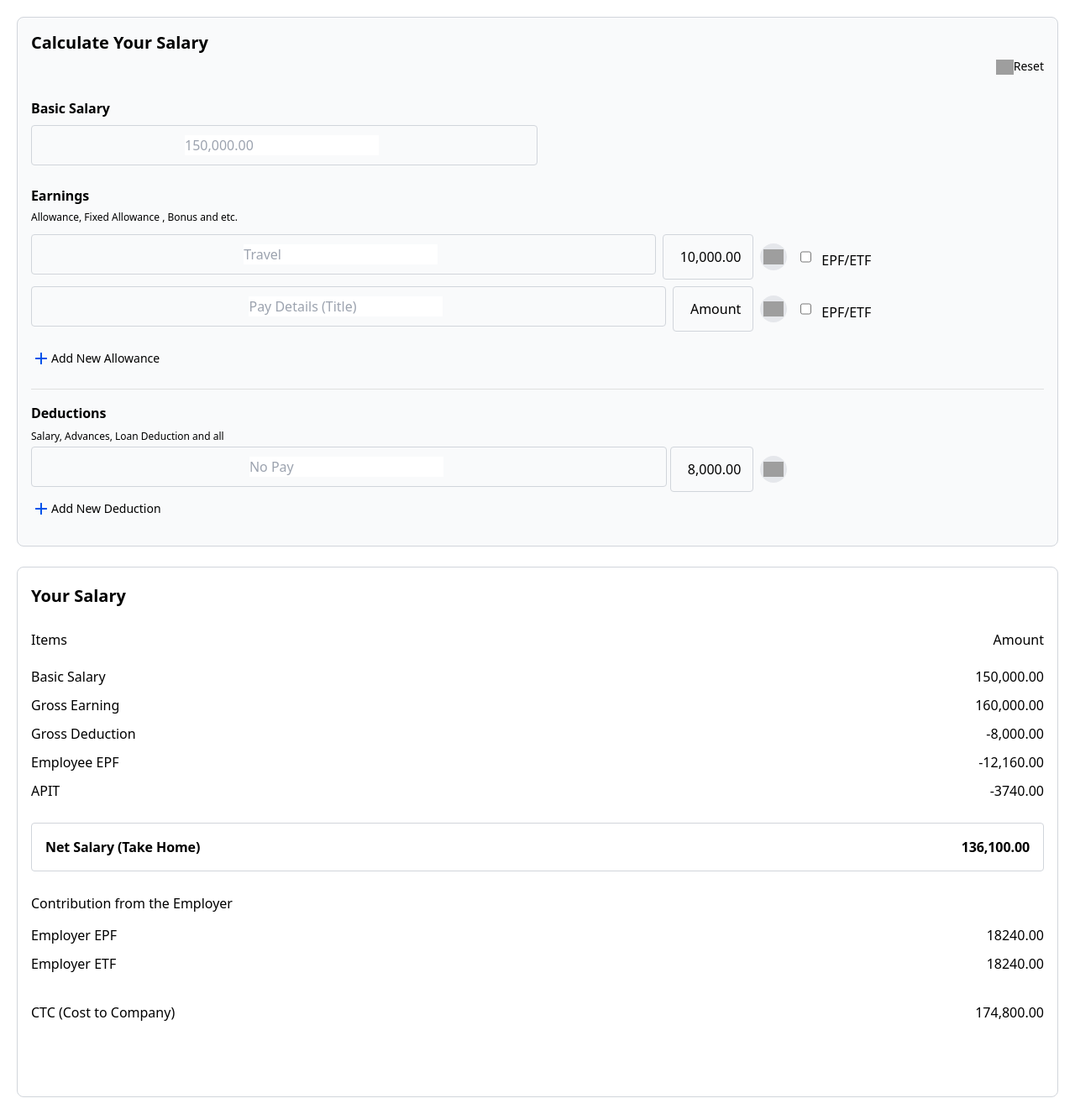
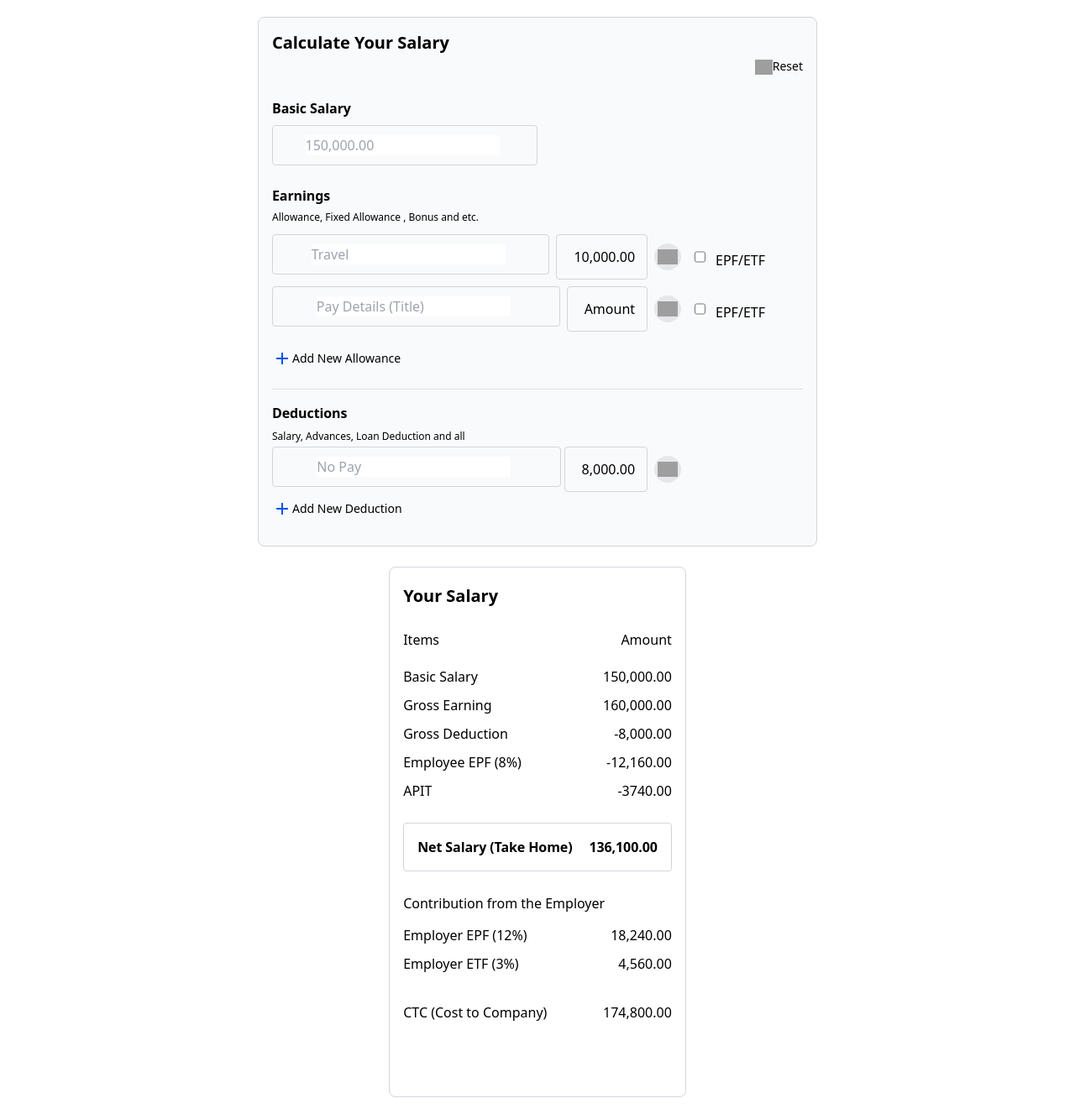
Before and after one commit to jeevajith123/salary-calculator-2024-Q1-jeevajith123, a React (Create React App) app in the folder salary-calculator/: page / in a window 1280 px wide. Shown: the whole page at 84% size. Built offline with nearby package versions, Linux system fonts and the light colour scheme; grey boxes are pictures that could not be loaded.

Commit message:
Update SalaryCalculator.jsx

```diff
--- a/salary-calculator/src/pages/SalaryCalculator.jsx
+++ b/salary-calculator/src/pages/SalaryCalculator.jsx
@@ -19,7 +19,7 @@ export default function SalaryCalculator() {
             {/*Salary calculator container section */}
             <div className="flex w-full items-center justify-center gap-6 bg-gray-white px-14 py-[142px] md:flex-col md:p-5">
                 {/*Salary Input Section*/}
-                <div className="flex w-680px h-616px mt-142px ml-128px justify-center md:w-full">
+                <div className="flex w-680px h-616px mt-142px ml-128px justify-start">
                     {/*Salary calculation Section*/}
                     <div className="w-full rounded-lg border border-solid border-gray-300 bg-gray-50 p-4">
                         {/*Earning and deduction section*/}
@@ -164,7 +164,7 @@ export default function SalaryCalculator() {
                 </div>
 
                 {/*Salary Summary Section*/}
-                <div className="w-[36%] md:w-full">
+                <div className="w-480px h-614px mt-142px ml-832px">
                     {/*Salary detail Section*/}
                     <div className="flex flex-col items-center gap-[26px] rounded-lg border border-solid border-gray-300 bg-gray-white px-4 py-7 sm:py-5">
                         <Heading size="heading_4" as="h2" className="ml-2 self-start md:ml-0">
@@ -192,7 +192,7 @@ export default function SalaryCalculator() {
                                 <Text as="p"> -8,000.00</Text>
                             </div>
                             <div className="mt-2.5 flex flex-wrap justify-between gap-5">
-                                <Text as="p"> Employee EPF</Text>
+                                <Text as="p"> Employee EPF (8%)</Text>
                                 <Text as="p"> -12,160.00</Text>
                             </div>
                             <div className="mt-2.5 flex flex-wrap justify-between gap-5">
@@ -216,12 +216,12 @@ export default function SalaryCalculator() {
                                 </Heading>
                                 <div className="flex flex-col gap-2.5 self-stretch">
                                     <div className="flex flex-wrap justify-between gap-5">
-                                        <Text as="p"> Employer EPF</Text>
-                                        <Text as="p"> 18240.00</Text>
+                                        <Text as="p"> Employer EPF (12%)</Text>
+                                        <Text as="p"> 18,240.00</Text>
                                     </div>
                                     <div className="flex flex-wrap justify-between gap-5">
-                                        <Text as="p"> Employer ETF</Text>
-                                        <Text as="p"> 18240.00</Text>
+                                        <Text as="p"> Employer ETF (3%)</Text>
+                                        <Text as="p"> 4,560.00</Text>
                                     </div>
                                 </div>
                             </div>
```
